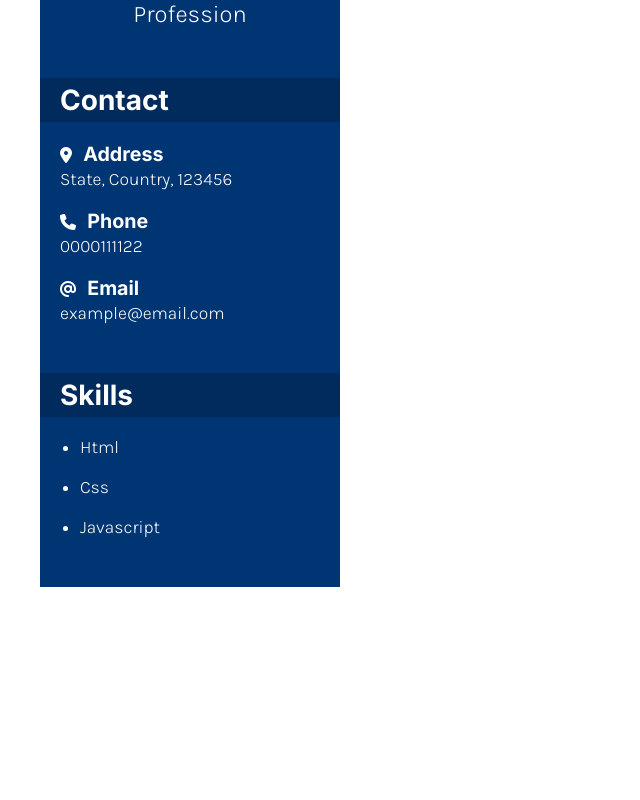
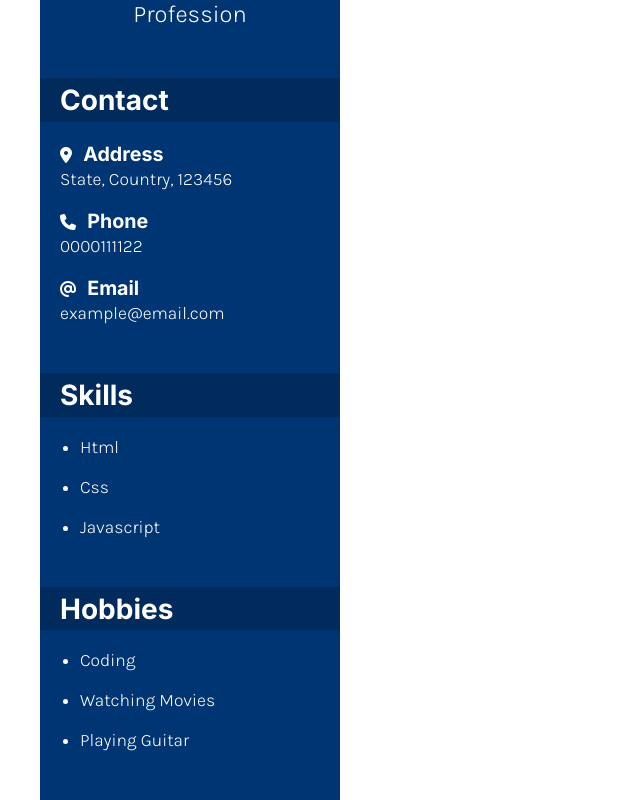
Before and after one commit to heyyayesh/cv-builder, a React (Create React App) app: page / in a window 1280 px wide. Shown: the part 382-1182 px from the top of the page, without its empty margins (0-640 px from the left). Before the commit the page ends 969 px from the top, so only its background shows below. Built offline with nearby package versions, Linux system fonts and the light colour scheme.

Commit message:
Add hobbies section

```diff
--- a/src/App.js
+++ b/src/App.js
@@ -1,6 +1,7 @@
 import './App.css';
 import Biodata from './components/Biodata';
 import Contact from './components/Contact';
+import Hobbies from './components/Hobbies';
 import Skills from './components/Skills';
 
 function App() {
@@ -10,6 +11,7 @@ function App() {
         <Biodata />
         <Contact />
         <Skills />
+        <Hobbies />
       </aside>
     </div>
   );
--- /dev/null
+++ b/src/components/Hobbies.js
@@ -0,0 +1,11 @@
+import React from 'react';
+import EditableList from './EditableList';
+
+function Hobbies() {
+  const hobbiesArr = ['Coding', 'Watching movies', 'Playing guitar'];
+  return (
+    <EditableList heading='Hobbies' listItems={hobbiesArr} />
+  )
+}
+
+export default Hobbies;
```
